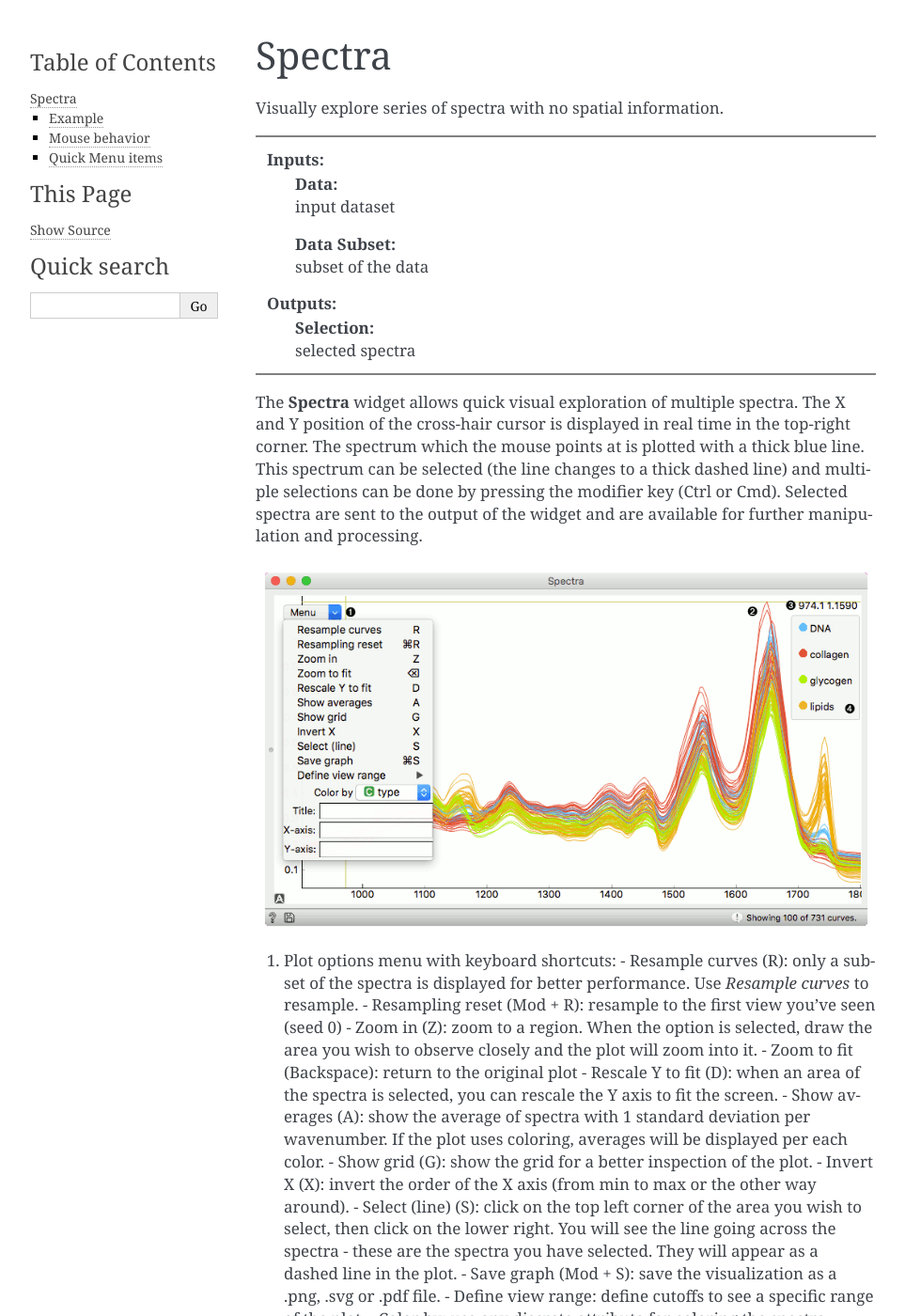
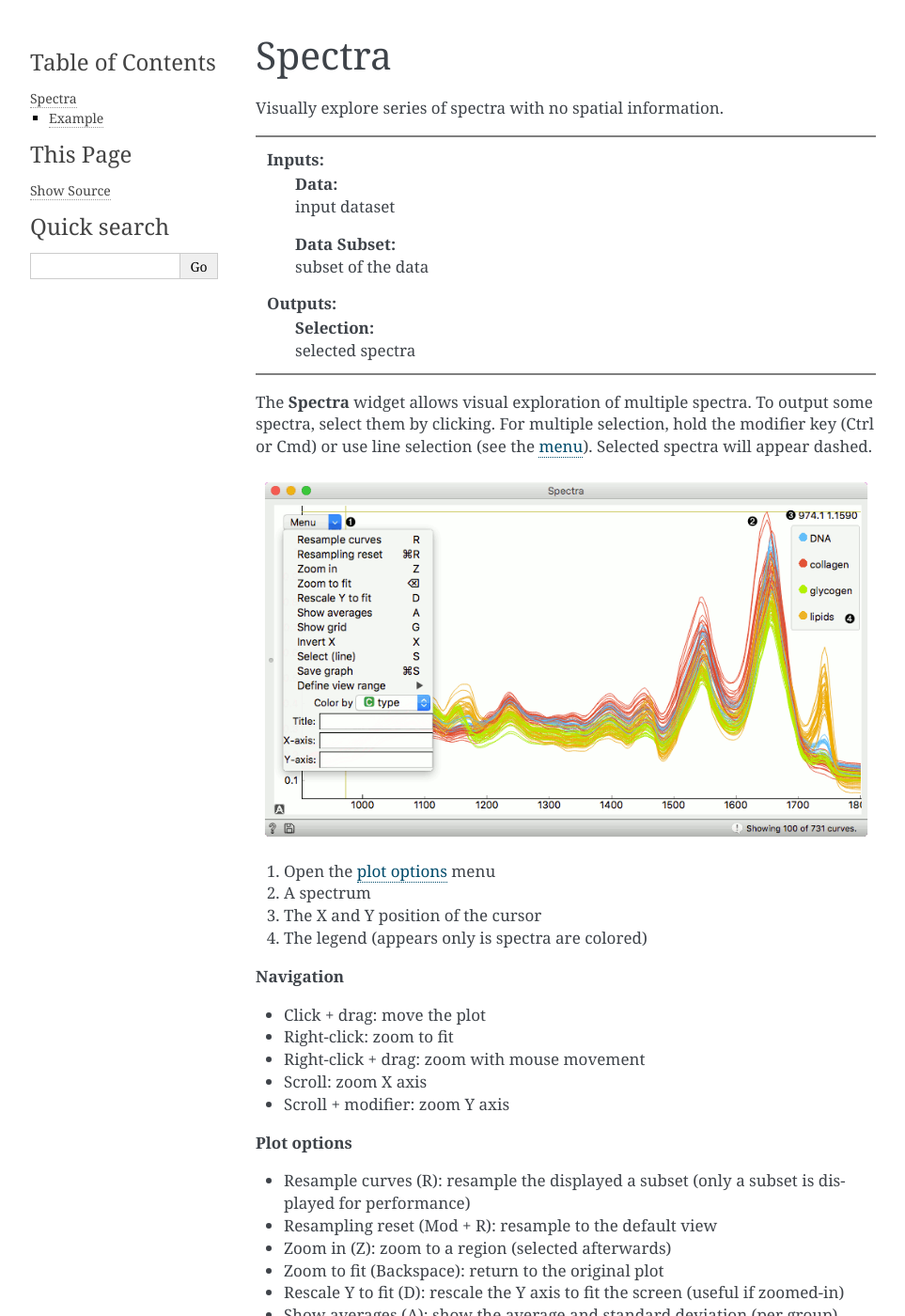
Before and after one commit to znarthur/orange-spectroscopy, a Sphinx documentation site: the page built from doc/widgets/spectra.rst, in a window 1280 px wide and 1400 px high. Shown: the whole window at 94% size, without its empty margins (148-1111 px from the left). Built offline with Sphinx 7.4.7, drawn with Linux system fonts in a browser that asks for light colours; some of the changed text lies outside the part shown.

Commit message:
Spectra documentation: remove repetitions, shorten and reformat

```diff
--- a/doc/widgets/spectra.rst
+++ b/doc/widgets/spectra.rst
@@ -14,29 +14,45 @@ Outputs
         selected spectra
 
 
-The **Spectra** widget allows quick visual exploration of multiple spectra. The X and Y position of the cross-hair cursor is displayed in real time in the top-right corner. The spectrum which the mouse points at is plotted with a thick blue line. This spectrum can be selected (the line changes to a thick dashed line) and multiple selections can be done by pressing the modifier key (Ctrl or Cmd). Selected spectra are sent to the output of the widget and are available for further manipulation and processing.
+The **Spectra** widget allows visual exploration of multiple spectra.
+To output some spectra, select them by clicking.
+For multiple selection, hold the modifier key (Ctrl or Cmd) or use
+line selection (see the :ref:`menu<PlotOptions>`). Selected spectra
+will appear dashed.
 
 .. figure:: images/Spectra-stamped.png
 
-1. Plot options menu with keyboard shortcuts:
-   - Resample curves (R): only a subset of the spectra is displayed for better performance. Use *Resample curves* to resample.
-   - Resampling reset (Mod + R): resample to the first view you've seen (seed 0)
-   - Zoom in (Z): zoom to a region. When the option is selected, draw the area you wish to observe closely and the plot will zoom into it.
-   - Zoom to fit (Backspace): return to the original plot
-   - Rescale Y to fit (D): when an area of the spectra is selected, you can rescale the Y axis to fit the screen.
-   - Show averages (A): show the average of spectra with 1 standard deviation per wavenumber. If the plot uses coloring, averages will be displayed per each color.
-   - Show grid (G): show the grid for a better inspection of the plot.
-   - Invert X (X): invert the order of the X axis (from min to max or the other way around).
-   - Select (line) (S): click on the top left corner of the area you wish to select, then click on the lower right. You will see the line going across the spectra - these are the spectra you have selected. They will appear as a dashed line in the plot.
-   - Save graph (Mod + S): save the visualization as a .png, .svg or .pdf file.
-   - Define view range: define cutoffs to see a specific range of the plot.
-   - Color by: use any discrete attribute for coloring the spectra.
-   - Title: give your plot a title
-   - X-axis: rename the X axis
-   - Y-axis: rename the Y axis
-2. The plot shows a sample of the spectra. At the top right corner, you can see the X and Y position of the mouse cursor and the legend, if you have seleced *Color by*.
+1. Open the :ref:`plot options<PlotOptions>` menu
+2. A spectrum
+3. The X and Y position of the cursor
+4. The legend (appears only is spectra are colored)
 
-The ESC key closes the widget. Parameters are saved, so the view will be the same when the widget is reopened. The graph can be exported in PNG format.
+**Navigation**
+
+- Click + drag: move the plot
+- Right-click: zoom to fit
+- Right-click + drag: zoom with mouse movement
+- Scroll: zoom X axis
+- Scroll + modifier: zoom Y axis
+
+.. _PlotOptions:
+
+**Plot options**
+
+- Resample curves (R): resample the displayed a subset (only a subset is displayed for performance)
+- Resampling reset (Mod + R): resample to the default view
+- Zoom in (Z): zoom to a region (selected afterwards)
+- Zoom to fit (Backspace): return to the original plot
+- Rescale Y to fit (D): rescale the Y axis to fit the screen (useful if zoomed-in)
+- Show averages (A): show the average and standard deviation (per group)
+- Show grid (G): show the grid for a better inspection of the plot
+- Invert X (X): invert the order of the X axis
+- Select (line) (S): select the spectra touching a line (draw a line with a mouse)
+- Save graph (Mod + S): export the visualization to an imags
+- Define view range: define  a specific range to display
+- Color by: a categorical feature for coloring
+- Title, X-axis, Y-axis: annotate the plot
+
 
 Example
 -------
@@ -50,79 +66,3 @@ Now, let's say I am interested in those spectra, that are quite separated from t
 I can observe the selection in another **Spectra** widget or use it for further analysis.
 
 .. figure:: images/Spectra-Example1.png
-
-Mouse behavior
---------------
-
-**Left-click + drag:** move the plot
-
-**Right-click:** zoom to fit
-
-**Right-click + drag:** free zoom (horizontal movement zooms X axis, vertical movement zooms Y axis)
-
-**Scroll:** zoom X axis with the center position of the current mouse position
-
-**Scroll + modifier key:** zoom Y axis with the center position of the current mouse position
-
-Quick Menu items
-----------------
-
-The plot area is customizable from the quick menu in the top-left corner. Keyboard shortcuts are shown at the end of each menu item where available.
-
-.. figure:: images/Spectra-Menu.png
-
-**Resample curves** or **"R"**
-
-    At any given time a 100 spectra are randomly selected from the full dataset and shown in the plot area. The random sample can be regenerated with this menu item or by pressing **"R"** while the Spectra widget is active.
-
-**Resampling reset** or **"mod + R"**
-
-    In order to enable repeatable visualizations the random sample sequences are saved and it is possible to show the initial position with this function or the **modifier + "R"** shortcut.
-
-**Zoom in** or **"Z"**
-
-    Rectangular zoom. After activation (through the menu or the **"Z"** shortcut) the mouse cursor changes to a cross-hair. The first click defines one corner of a rectangle. The second click defines the opposite corner and zooms in.
-
-**Zoom to fit** or **backspace**, same as **right-click**
-
-    Zoom to fit all the data in the window.
-
-**Rescale Y to fit** or **"D"**
-
-    Rescales the Y axis so that all the data is visible.
-
-**Show averages** or **"A"**
-
-    Shows the mean spectrum with a thick line and a 1 STD shaded area on each side of the mean instead of individual spectra. If classes are available and the class based coloring is selected, each class average is calculated and plotted with their respective STD below and above the mean.
-
-**Show grid** or **"G"**
-
-    Displays a grid on the plot area in grey to allow easier visual inspection of values.
-
-**Select (line)** or **"S"**
-
-    Line selection tool. The mouse pointer changes to a cross-hair and the first click defines the starting point of the line shown with a thick black dashed line. The second click selects all the spectra which are crossed by the drawn line (also those not visible). The selected and visible spectra will change to a thick dashed line.
-
-**Save Graph** or **"modifier + S"**
-
-    Exports the graph in PNG format.
-
-**Define view range**
-
-    Allows for manual input of axes' limits.
-
-**Color by**
-
-    Spectra can be colored by meta or class attributes.
-
-**Title**
-
-    Adds a title to the plotting area.
-
-**X-axis**
-
-    X-axis label.
-
-**Y-axis**
-
-    Y-axis label.
```
Also changed, not shown: doc/widgets/images/Spectra-Example1.png (deleted).
